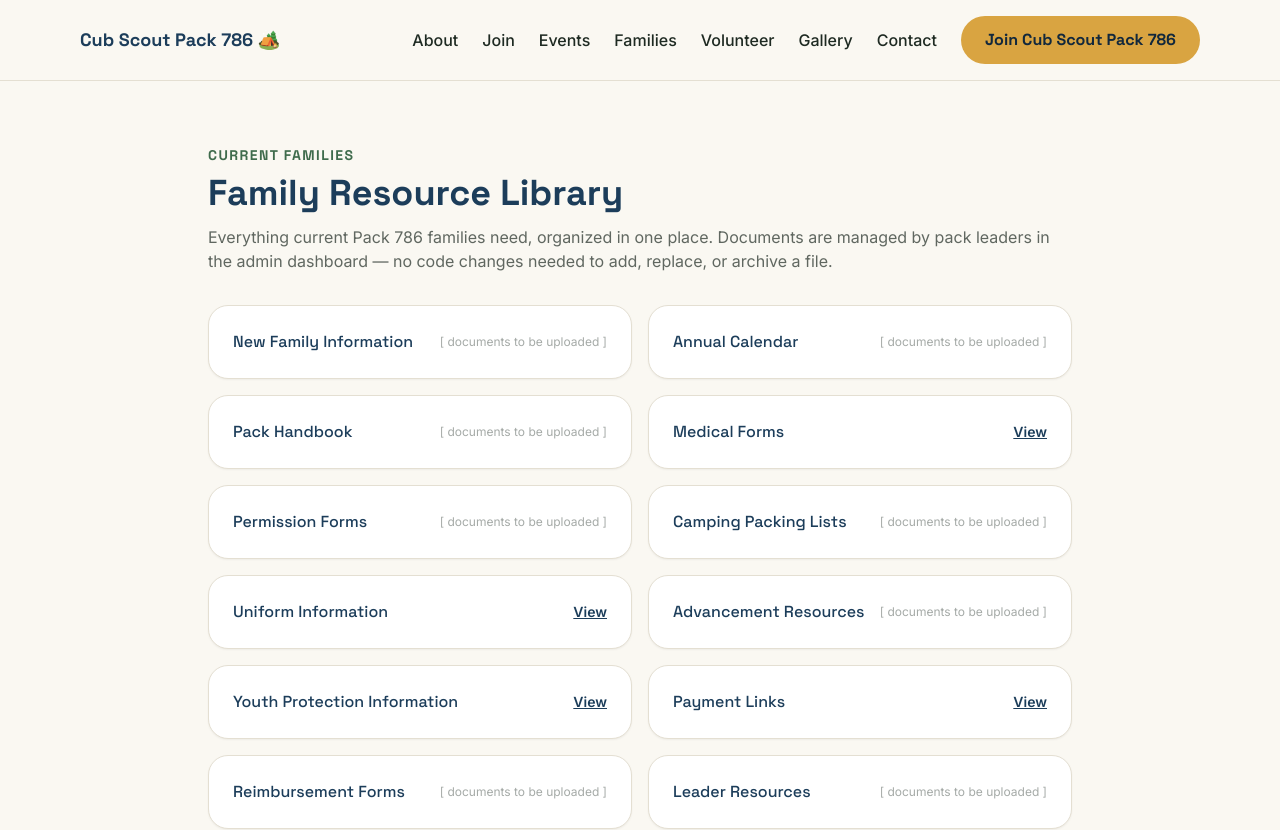
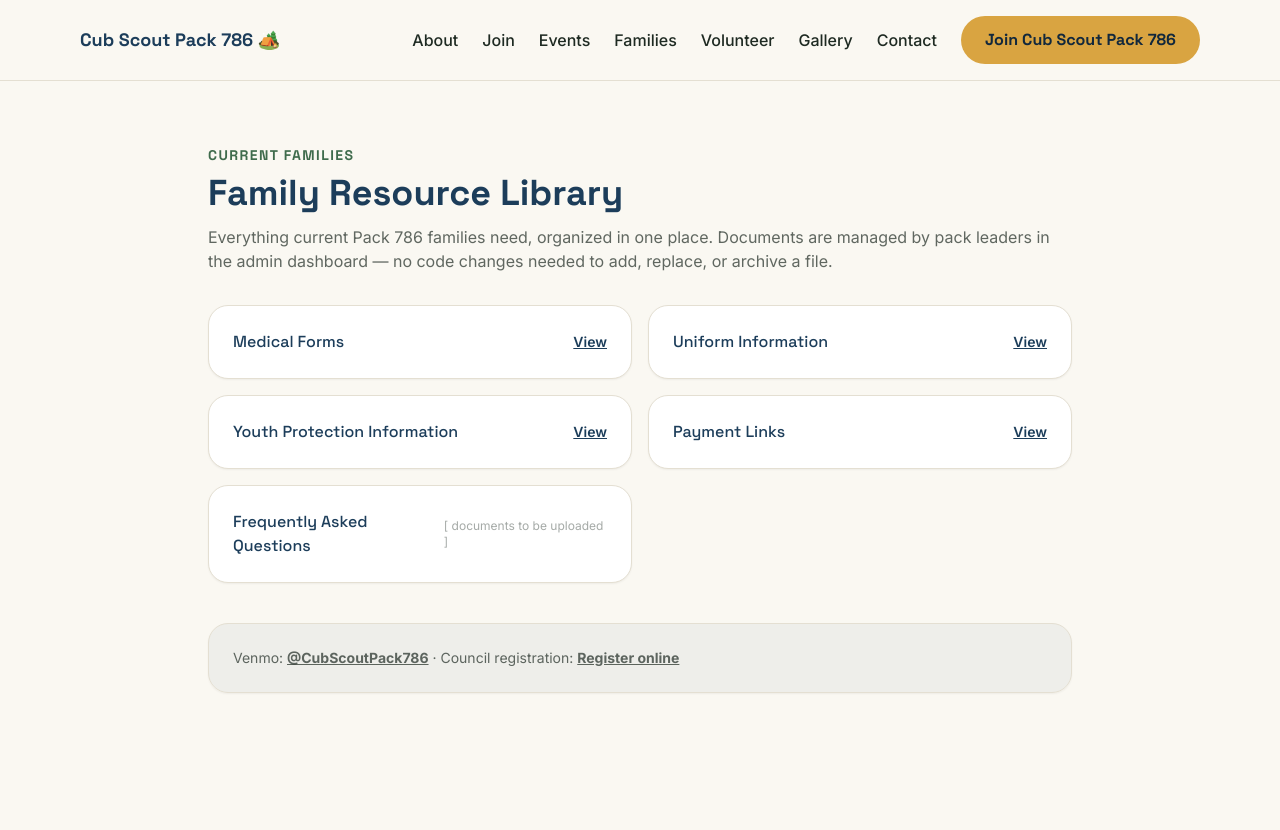
Before and after one commit to beachsomewhere/pack786-website, a Next.js app: page /families in a window 1280 px wide. Shown: the top 830 px of the page. Built offline with nearby package versions, Linux system fonts and the light colour scheme.

Commit message:
Trim Family Resource Library to categories with real content

```diff
--- a/app/families/page.tsx
+++ b/app/families/page.tsx
@@ -3,18 +3,10 @@ import type { Metadata } from "next";
 export const metadata: Metadata = { title: "Family Resources" };
 
 const CATEGORIES: { name: string; href?: string }[] = [
-  { name: "New Family Information" },
-  { name: "Annual Calendar" },
-  { name: "Pack Handbook" },
   { name: "Medical Forms", href: "https://filestore.scouting.org/filestore/healthsafety/pdf/680-001_ab.pdf" },
-  { name: "Permission Forms" },
-  { name: "Camping Packing Lists" },
   { name: "Uniform Information", href: "https://www.scouting.org/programs/cub-scouts/cub-scout-uniform/" },
-  { name: "Advancement Resources" },
   { name: "Youth Protection Information", href: "https://www.scouting.org/training/safeguarding-youth/" },
   { name: "Payment Links", href: "https://venmo.com/u/CubScoutPack786" },
-  { name: "Reimbursement Forms" },
-  { name: "Leader Resources" },
   { name: "Frequently Asked Questions" },
 ];
 
```
